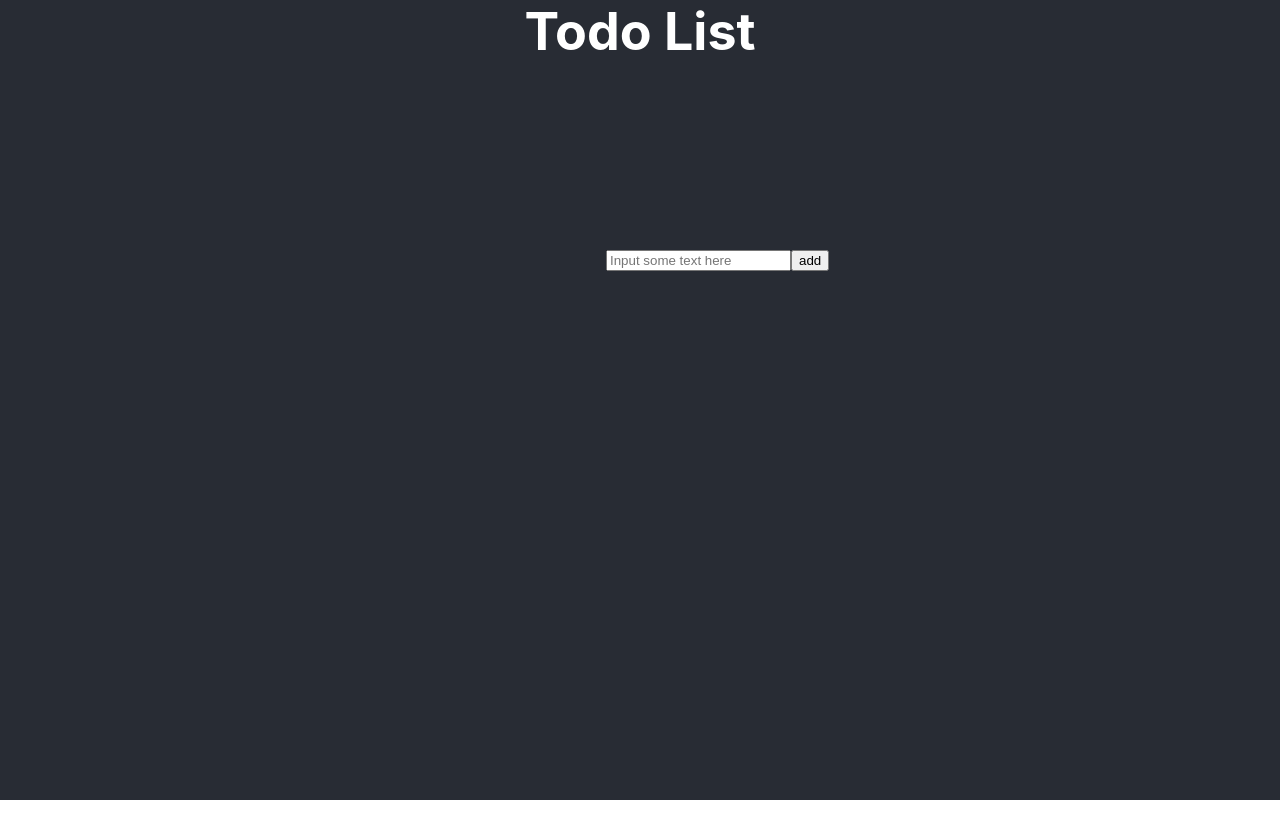
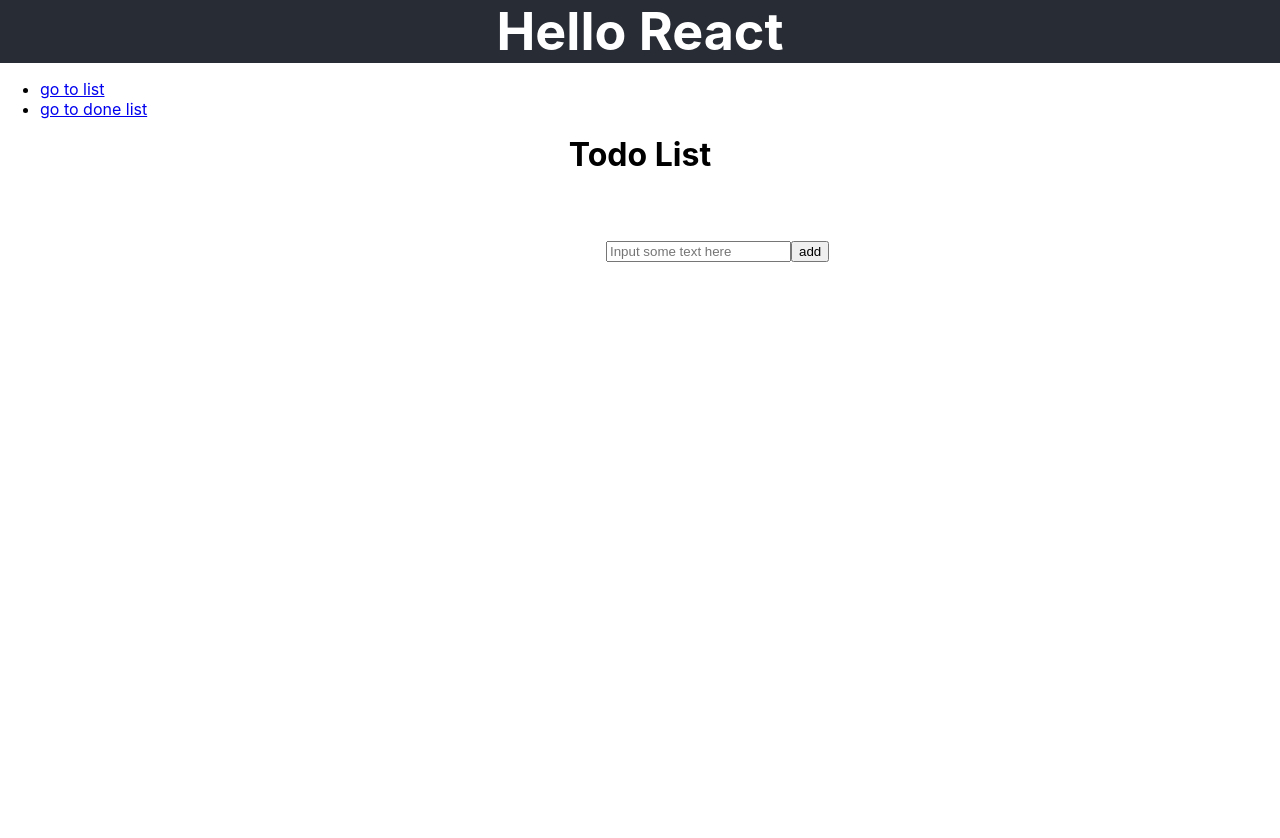
Before and after one commit to domininc852/React-ToDoList, a React (Create React App) app: page / in a window 1280 px wide. Shown: the top 838 px of the page. Before the commit the page ends 800 px from the top, so only its background shows below. Built offline with nearby package versions, Linux system fonts and the light colour scheme.

Commit message:
[React-ToDoList] feat:add router functions

```diff
--- a/src/App.css
+++ b/src/App.css
@@ -15,7 +15,7 @@
 
 .App-header {
   background-color: #282c34;
-  min-height: 100vh;
+  min-height: 0vh;
   display: flex;
   flex-direction: column;
   align-items: center;
--- a/src/App.js
+++ b/src/App.js
@@ -1,13 +1,27 @@
 import logo from './logo.svg';
 import './App.css';
 import ToDoList from './components/ToDoList';
+import { BrowserRouter, Link, Route, Switch } from 'react-router-dom'
+import DoneListContainer from './containers/DoneListContainer'
+import NotFound from './components/NotFound'
 
 function App() {
   return (
     <div className="App">
       <header className="App-header">
-        <ToDoList />
+        <h1>Hello React</h1>
       </header>
+      <BrowserRouter>
+        <ul style={{textAlign: "left"}}>
+          <li><Link to="/">go to list</Link></li>
+          <li><Link to="/done">go to done list</Link></li>
+        </ul>
+        <Switch>
+          <Route exact path="/done" component={DoneListContainer}></Route>
+          <Route exact path="/" component={ToDoList}></Route>
+          <Route component={NotFound}></Route>
+        </Switch>
+      </BrowserRouter>
     </div>
   );
 }
--- /dev/null
+++ b/src/components/DoneList.js
@@ -0,0 +1,15 @@
+import React, { Component } from 'react';
+
+class DoneList extends Component {
+    render() {
+        return (
+            <ul>
+                {this.props.doneList.map(doneItem => {
+                    return <li>{doneItem.text}</li>;
+                })}
+            </ul>
+        );
+    }
+}
+
+export default DoneList;
--- /dev/null
+++ b/src/components/NotFound.js
@@ -0,0 +1,13 @@
+import React, { Component } from 'react';
+
+class NotFound extends Component {
+    render() {
+        return (
+            <div>
+                <h1>404 Not Found</h1>
+            </div>
+        );
+    }
+}
+
+export default NotFound;
--- /dev/null
+++ b/src/containers/DoneListContainer.js
@@ -0,0 +1,10 @@
+import {connect} from 'react-redux'
+import DoneList from '../components/DoneList'
+
+const mapStateToProps= (state)=>({
+    doneList:state.ToDos.filter(doneItem=>doneItem.done)
+})
+
+const DoneListContainer = connect(mapStateToProps)(DoneList);
+
+export default DoneListContainer;
```
Also changed, not shown: 1 other file (tests, documents, lock files or other folders).
